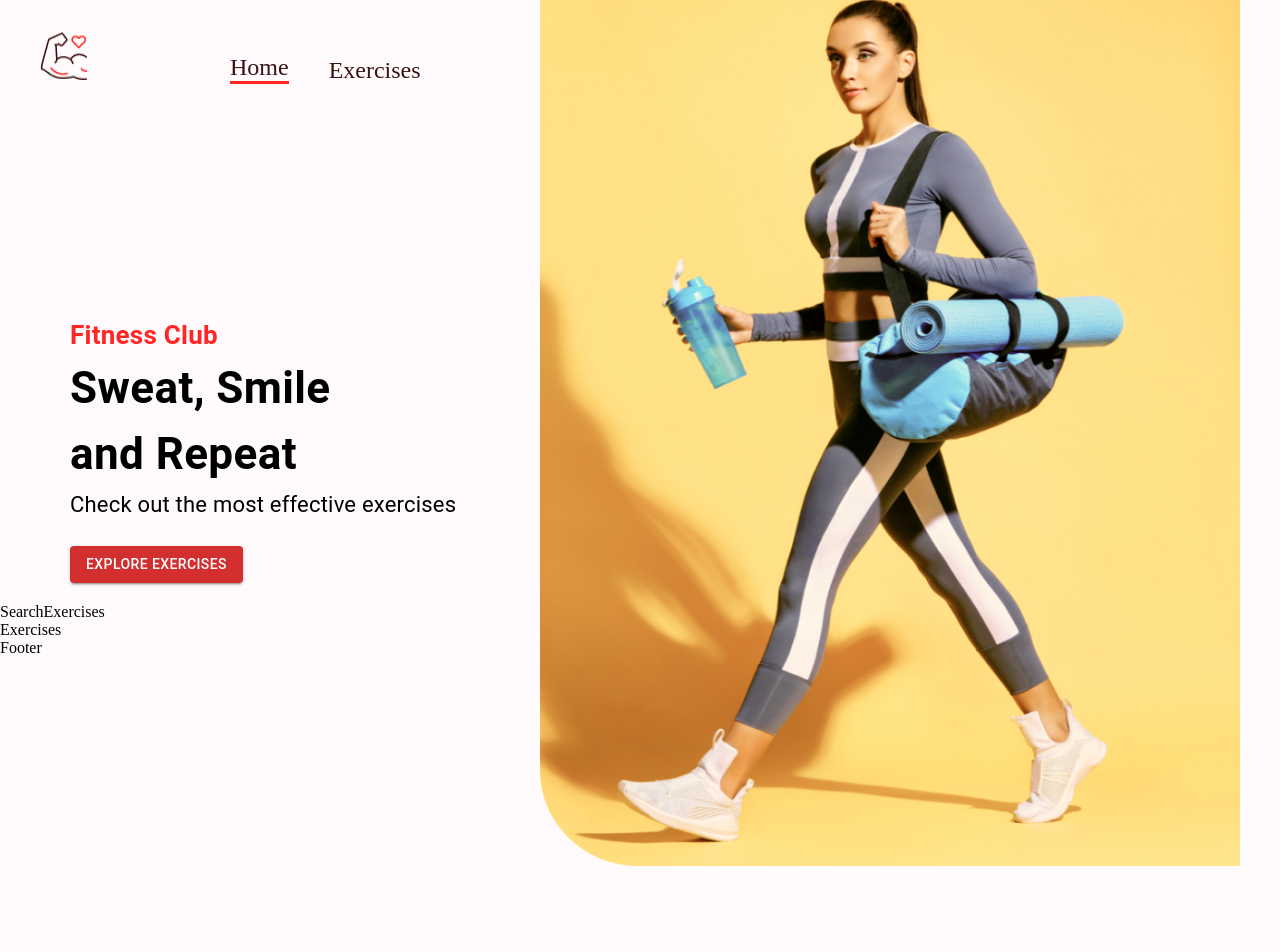
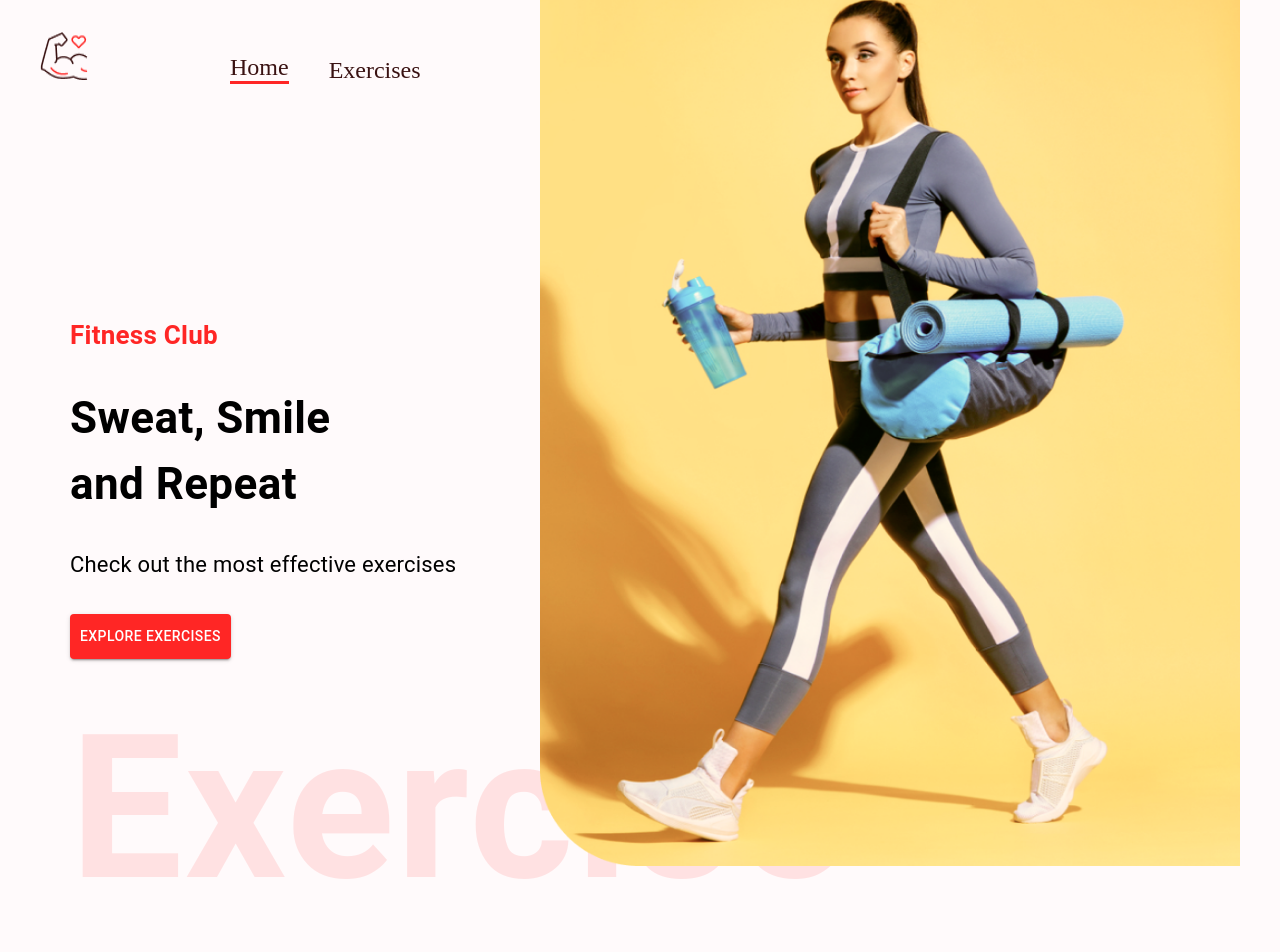
Before and after one commit to Indu-Chandana/Fitness-Exercises-App-With-APIs, a React (Create React App) app: page / in a window 1280 px wide. Shown: the top 952 px of the page. Before the commit the page ends 866 px from the top, so only its background shows below. Built offline with nearby package versions, Linux system fonts and the light colour scheme.

Commit message:
002-HeroBanner Done

```diff
--- a/src/components/HeroBanner.js
+++ b/src/components/HeroBanner.js
@@ -13,13 +13,24 @@
         fontWeight="600" fontSize="26px">
             Fitness Club
         </Typography>
-        <Typography fontWeight={700} sx={{ fontSize: { lg: '44px', xs: '40px'}}}>
+        <Typography fontWeight={700}  mt='30px' sx={{ fontSize: { lg: '44px', xs: '40px'}, marginBottom: { lg: '30px', xs: '0'}}}>
             Sweat, Smile <br/> and Repeat
         </Typography>
-        <Typography fontSize="22px" lineHeight="35px" mb={3}>
+        <Typography fontSize="22px" lineHeight="35px" mb={4}>
             Check out the most effective exercises
         </Typography>
-        <Button variant='contained' color='error' href='#exercises'>EXPLORE EXERCISES</Button>
+        <Button variant='contained' color='error' href='#exercises' sx={{ backgroundColor: '#ff2625', padding: '10px'}}>EXPLORE EXERCISES</Button>
+        <Typography
+        fontWeight={600}
+        color="#ff1615"
+        sx={{
+            opacity: 0.1,
+            display: { lg: 'block', xs: 'none'}
+        }}
+        fontSize="200px"
+        >
+            Exercise
+        </Typography>
         <img src={HeroBannerImage} alt="banner" className='hero-banner-img' />
     </Box>
   )
```
